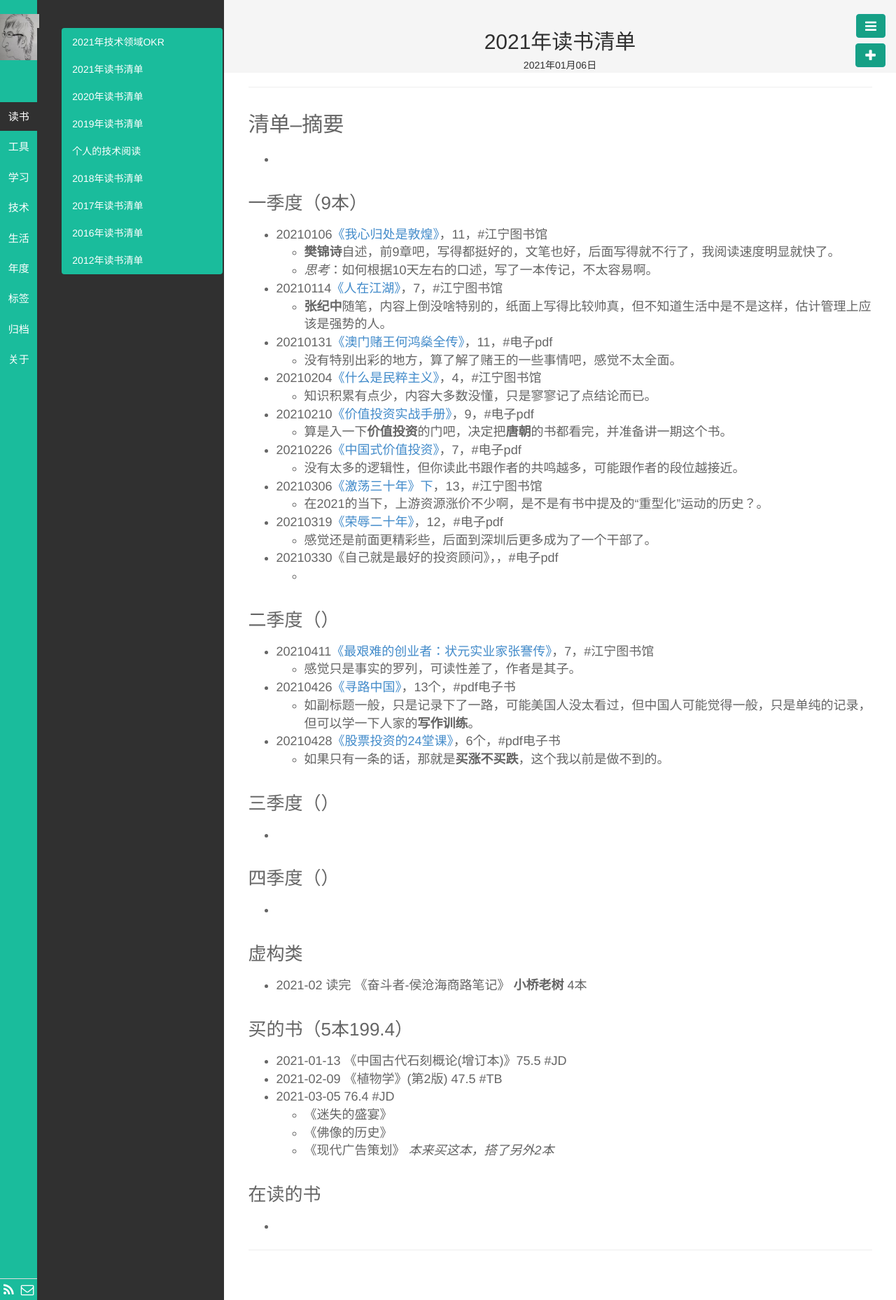
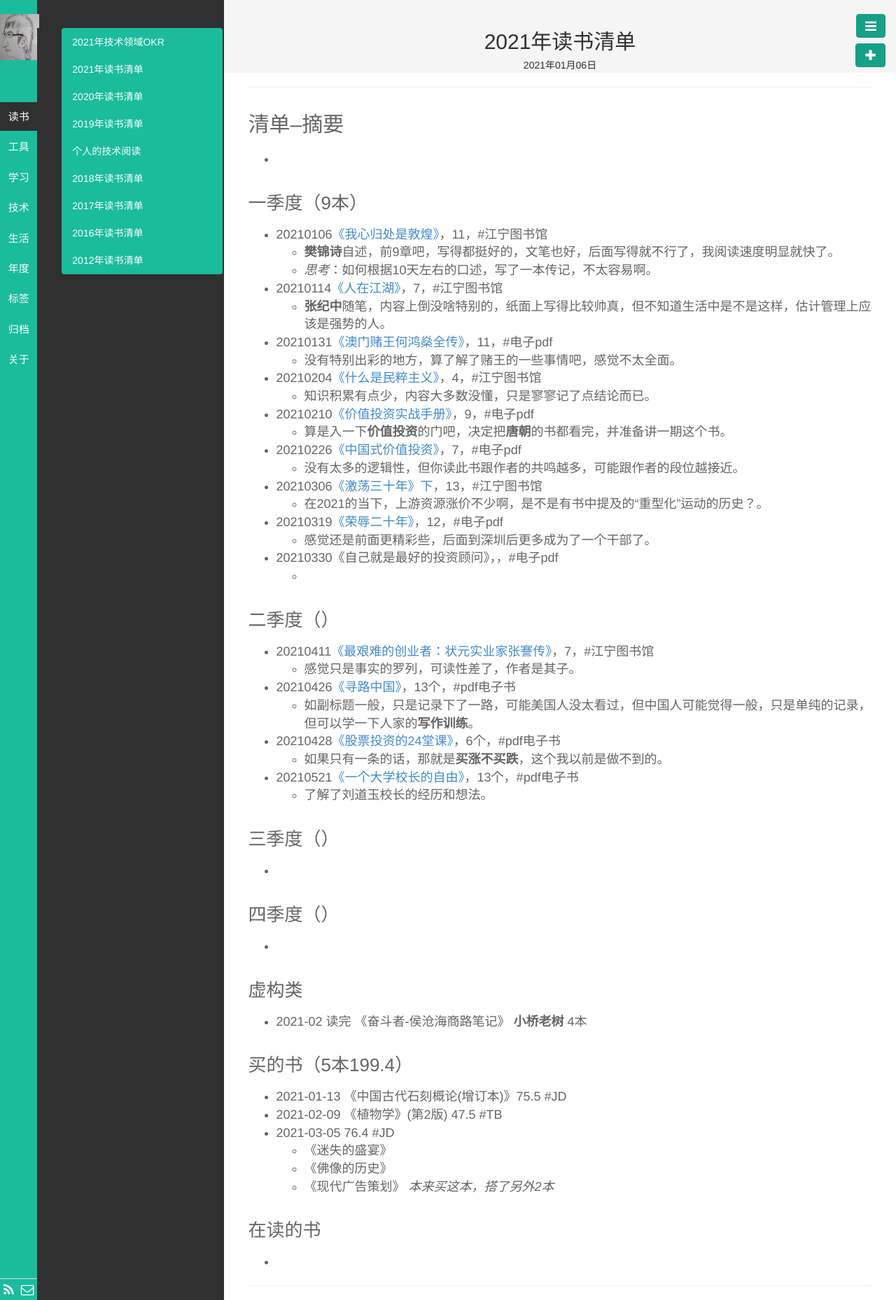
Before and after one commit to wolflion/blog, a Jekyll site: the page built from _posts/读书/2021-01-06-book-list-2021.md, in a window 1280 px wide. Shown: the whole page at 70% size. Built offline with Jekyll 4.4.1, drawn with Linux system fonts in a browser that asks for light colours.

Commit message:
Update 2021-01-06-book-list-2021.md

```diff
--- a/_posts/读书/2021-01-06-book-list-2021.md
+++ b/_posts/读书/2021-01-06-book-list-2021.md
@@ -42,6 +42,8 @@ description:
   + 如副标题一般，只是记录下了一路，可能美国人没太看过，但中国人可能觉得一般，只是单纯的记录，但可以学一下人家的**写作训练**。
 + 20210428[《股票投资的24堂课》](https://www.jianshu.com/p/5889a549fe4a)，6个，#pdf电子书
   + 如果只有一条的话，那就是**买涨不买跌**，这个我以前是做不到的。
++ 20210521[《一个大学校长的自由》](https://www.jianshu.com/p/ec52b33a9d77)，13个，#pdf电子书
+  + 了解了刘道玉校长的经历和想法。
 
 ### 三季度（）
 
```
